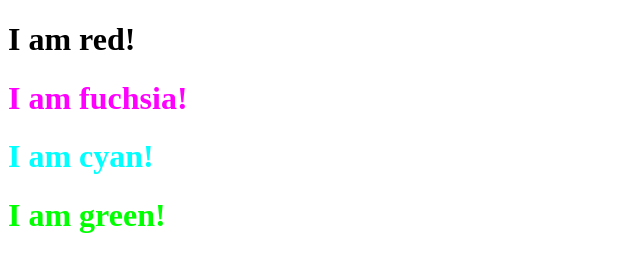
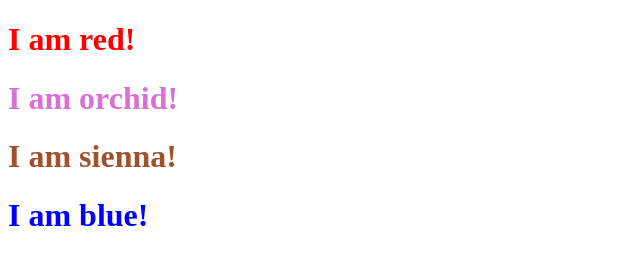
Before and after one commit to Mohammadshakeeb/hands_on_css, a plain HTML site: page src/index.html in a window 1280 px wide. Shown: the whole page, without its empty margins (0-640 px from the left). Drawn offline with Linux system fonts and the light colour scheme.

Commit message:
Using rgb-color mixing

```diff
--- a/src/index.html
+++ b/src/index.html
@@ -7,24 +7,24 @@
     <title>Document</title>
     <style>
       .red-text {
-        color:rgb(0,0,0);
+        color: rgb(255, 0, 0);
       }
-      .fuchsia-text {
-        color: #f0f;
+      .orchid-text {
+        color: rgb(218, 112, 214);
       }
-      .cyan-text {
-        color: #0ff;
+      .sienna-text {
+        color: rgb(160, 82, 45);
       }
-      .green-text {
-        color: #0f0;
+      .blue-text {
+        color:rgb(0, 0, 255);
       }
     </style>
 
     <h1 class="red-text">I am red!</h1>
 
-    <h1 class="fuchsia-text">I am fuchsia!</h1>
+    <h1 class="orchid-text">I am orchid!</h1>
 
-    <h1 class="cyan-text">I am cyan!</h1>
+    <h1 class="sienna-text">I am sienna!</h1>
 
-    <h1 class="green-text">I am green!</h1>
+    <h1 class="blue-text">I am blue!</h1>
 </html>
```
